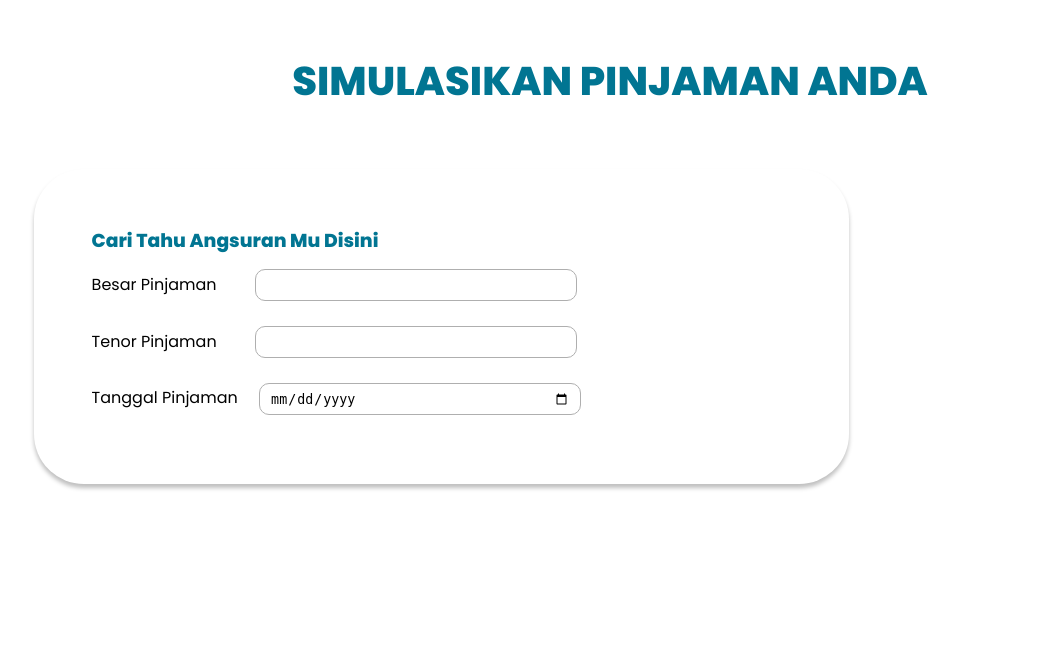
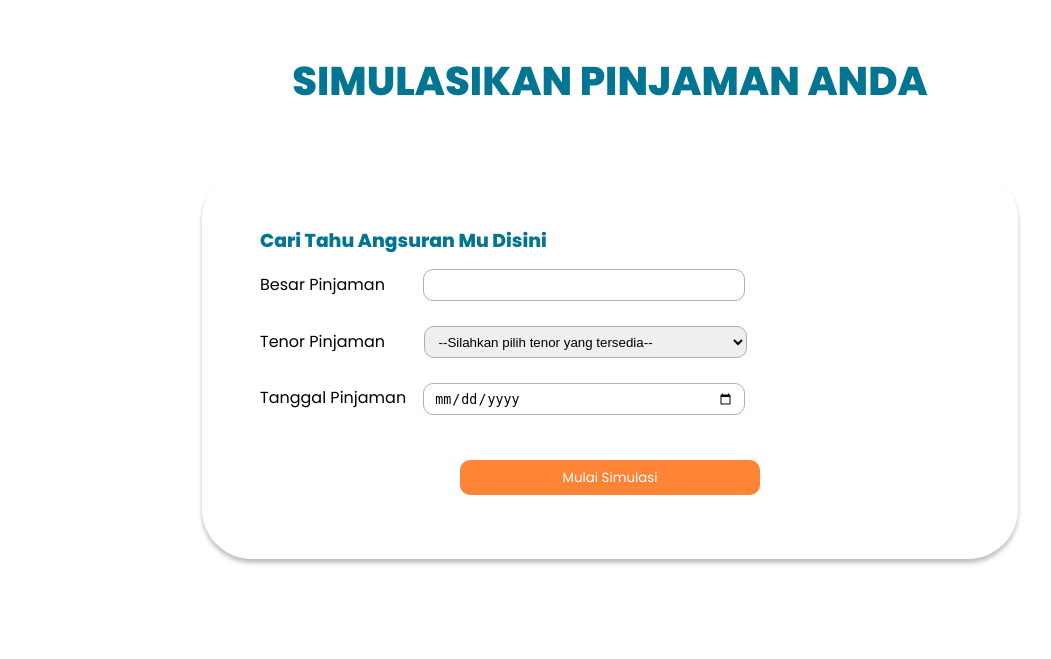
Before and after one commit to maharanifwz/pinjam.in, a PHP site: page / in a window 1280 px wide. Shown: the part 799-1458 px from the top of the page, without its empty margins (30-1081 px from the left). Before the commit the page ends 1289 px from the top, so only its background shows below. Run offline with PHP 8.4, Linux system fonts and the light colour scheme.

Commit message:
update index.php

```diff
--- a/config.php
+++ b/config.php
@@ -1,6 +1,6 @@
 <?php
 
-$mysqli = new mysqli('localhost', 'root', '1234567', 'pinjamin');
+$mysqli = new mysqli('localhost', 'root', 'bismillah', 'pinjamin');
 
 if (!$mysqli) {
     die("<script>alert('Gagal tersambung dengan database.')</script>");
--- a/index.php
+++ b/index.php
@@ -83,18 +83,26 @@ session_start();
                     <input type="text" name="besarpinjaman" id="besarpinjaman" required>
                 </div>
                 <div>
+                    <!-- <label for="tenorpinjaman">Tenor Pinjaman</label>&nbsp;&nbsp;&nbsp;&nbsp;&nbsp;&nbsp;&nbsp;&nbsp;
+                    <input type="text" name="tenorpinjaman" id="tenorpinjaman" required> -->
                     <label for="tenorpinjaman">Tenor Pinjaman</label>&nbsp;&nbsp;&nbsp;&nbsp;&nbsp;&nbsp;&nbsp;&nbsp;
-                    <input type="text" name="tenorpinjaman" id="tenorpinjaman" required>
+                    <select name="tenor" id="tenor">
+                        <option value="">--Silahkan pilih tenor yang tersedia--</option>
+                        <option value="hari">Hari</option>
+                        <option value="bulan">Bulan</option>
+                    </select>
+                    <br>
                 </div>
                 <div>
-                    <label for="tanggalpinjaman">Tanggal Pinjaman</label>&nbsp;&nbsp;&nbsp;&nbsp;
+                    <label for="tanggalpinjaman">Tanggal Pinjaman</label>&nbsp;&nbsp;&nbsp;
                     <input type="date" name="tanggalpinjaman" id="tanggalpinjaman" required>
+                </div>
+                <div class="center">
+                    <input class="submit" type="submit" value="Mulai Simulasi" name="Mulai Simulasi">
                 </div>
             </div>
         </div>
     </section>
-
-
 </body>
 
 </html>
--- a/styles.css
+++ b/styles.css
@@ -132,7 +132,7 @@ label {
     height: 100vh;
 }
 
-input {
+input, select, option{
     padding-left: 10px;
     padding-right: 10px;
     border: 1px solid #AFAFAF;
@@ -140,6 +140,11 @@ input {
     width: 300px;
     height: 30px;
     margin-bottom: 25px;
+}
+
+select {
+    width: 323px;
+    height: 32px;
 }
 
 .submit,
@@ -209,10 +214,11 @@ ul {
     box-shadow: 0px 4px 4px rgba(0, 0, 0, 0.25);
     border-radius: 50px;
     width: 700px;
-    height: 200px;
+    height: 275px;
     padding: 5% 5%;
     left: 130px;
     top: 1189px;
+    margin: 0 auto;
     margin-bottom: 100px;
 }
 
@@ -220,3 +226,12 @@ a {
     color: #0060B6;
     text-decoration: none;
 }
+
+#tanggalpinjaman {
+    margin-bottom: 45px;
+}
+
+.center {
+    align-items: center;
+    text-align: center;
+}
```
